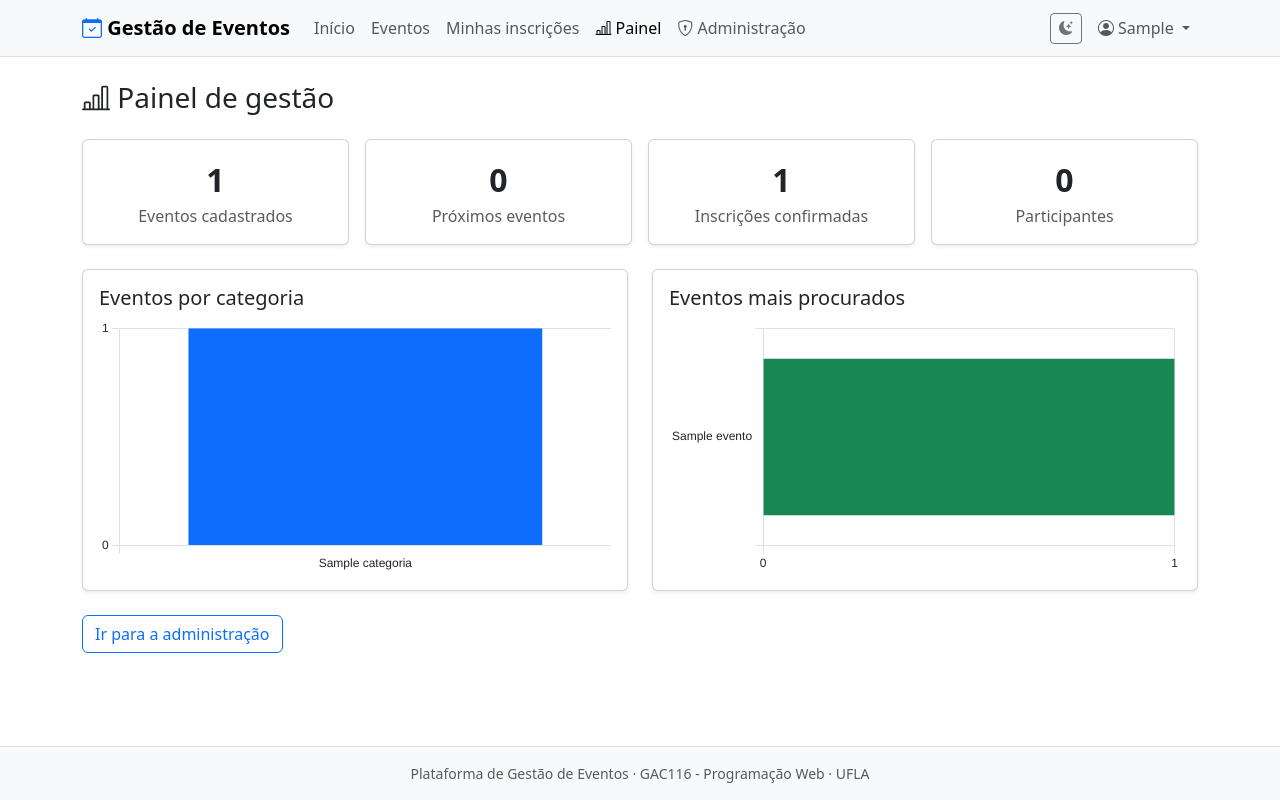
After one commit to LeticiaGNM/plataforma-gestao-eventos, a Django app: page /painel/ in a window 1280 px wide. The commit adds this page. Run offline with Django 5.2, Linux system fonts and the light colour scheme; a user stored in the database is signed in; tables that the repository leaves empty hold one stand-in row (values such as "Sample post").

Commit message:
feat: painel admin

```diff
--- /dev/null
+++ b/eventos/templates/eventos/painel.html
@@ -0,0 +1,105 @@
+{% extends 'base.html' %}
+
+{% block titulo %}Painel · Gestão de Eventos{% endblock %}
+
+{% block conteudo %}
+<h1 class="h3 mb-4"><i class="bi bi-bar-chart-line"></i> Painel de gestão</h1>
+
+<div class="row g-3 mb-4">
+    <div class="col-6 col-lg-3">
+        <div class="card text-center shadow-sm"><div class="card-body">
+            <div class="fs-2 fw-bold">{{ total_eventos }}</div>
+            <div class="text-body-secondary">Eventos cadastrados</div>
+        </div></div>
+    </div>
+    <div class="col-6 col-lg-3">
+        <div class="card text-center shadow-sm"><div class="card-body">
+            <div class="fs-2 fw-bold">{{ proximos_eventos }}</div>
+            <div class="text-body-secondary">Próximos eventos</div>
+        </div></div>
+    </div>
+    <div class="col-6 col-lg-3">
+        <div class="card text-center shadow-sm"><div class="card-body">
+            <div class="fs-2 fw-bold">{{ total_inscricoes }}</div>
+            <div class="text-body-secondary">Inscrições confirmadas</div>
+        </div></div>
+    </div>
+    <div class="col-6 col-lg-3">
+        <div class="card text-center shadow-sm"><div class="card-body">
+            <div class="fs-2 fw-bold">{{ total_participantes }}</div>
+            <div class="text-body-secondary">Participantes</div>
+        </div></div>
+    </div>
+</div>
+
+<div class="row g-4">
+    <div class="col-lg-6">
+        <div class="card shadow-sm"><div class="card-body">
+            <h2 class="h5">Eventos por categoria</h2>
+            <canvas id="graficoCategorias"></canvas>
+        </div></div>
+    </div>
+    <div class="col-lg-6">
+        <div class="card shadow-sm"><div class="card-body">
+            <h2 class="h5">Eventos mais procurados</h2>
+            <canvas id="graficoEventos"></canvas>
+        </div></div>
+    </div>
+</div>
+
+<p class="mt-4">
+    <a href="{% url 'admin:index' %}" class="btn btn-outline-primary">Ir para a administração</a>
+</p>
+{% endblock %}
+
+{% block scripts %}
+<script src="https://cdn.jsdelivr.net/npm/chart.js"></script>
+{{ grafico_categorias|json_script:"dados-categorias" }}
+{{ grafico_eventos|json_script:"dados-eventos" }}
+<script>
+    const dadosCategorias = JSON.parse(document.getElementById('dados-categorias').textContent);
+    const dadosEventos = JSON.parse(document.getElementById('dados-eventos').textContent);
+    let graficos = [];
+
+    function corCss(nome) {
+        return getComputedStyle(document.documentElement).getPropertyValue(nome).trim();
+    }
+
+    function criarGraficos() {
+        graficos.forEach(function (g) { g.destroy(); });
+        // Usa as cores do tema atual (claro ou escuro).
+        Chart.defaults.color = corCss('--bs-body-color');
+        Chart.defaults.borderColor = corCss('--bs-border-color');
+
+        graficos = [
+            new Chart(document.getElementById('graficoCategorias'), {
+                type: 'bar',
+                data: {
+                    labels: dadosCategorias.labels,
+                    datasets: [{ label: 'Eventos', data: dadosCategorias.valores, backgroundColor: '#0d6efd' }]
+                },
+                options: {
+                    plugins: { legend: { display: false } },
+                    scales: { y: { beginAtZero: true, ticks: { precision: 0 } } }
+                }
+            }),
+            new Chart(document.getElementById('graficoEventos'), {
+                type: 'bar',
+                data: {
+                    labels: dadosEventos.labels,
+                    datasets: [{ label: 'Inscrições confirmadas', data: dadosEventos.valores, backgroundColor: '#198754' }]
+                },
+                options: {
+                    indexAxis: 'y',
+                    plugins: { legend: { display: false } },
+                    scales: { x: { beginAtZero: true, ticks: { precision: 0 } } }
+                }
+            })
+        ];
+    }
+
+    criarGraficos();
+    // O botão de tema dispara este evento: redesenhamos com as cores novas.
+    window.addEventListener('tema-alterado', criarGraficos);
+</script>
+{% endblock %}
--- a/eventos/urls.py
+++ b/eventos/urls.py
@@ -9,4 +9,5 @@ urlpatterns = [
     path('eventos/<int:pk>/inscrever/', views.inscrever, name='inscrever'),
     path('eventos/<int:pk>/cancelar/', views.cancelar_inscricao, name='cancelar_inscricao'),
     path('minhas-inscricoes/', views.minhas_inscricoes, name='minhas_inscricoes'),
+    path('painel/', views.painel, name='painel'),
 ]
--- a/eventos/views.py
+++ b/eventos/views.py
@@ -1,8 +1,10 @@
 from django.contrib import messages
+from django.contrib.auth import get_user_model
 from django.contrib.auth.decorators import login_required
+from django.core.exceptions import PermissionDenied
 from django.core.paginator import Paginator
 from django.db import transaction
-from django.db.models import Q
+from django.db.models import Count, Q
 from django.shortcuts import get_object_or_404, redirect, render
 from django.utils import timezone
 from django.views.decorators.http import require_POST
@@ -130,3 +132,35 @@ def minhas_inscricoes(request):
         .select_related('evento', 'evento__local', 'evento__categoria')
     )
     return render(request, 'eventos/minhas_inscricoes.html', {'inscricoes': inscricoes})
+
+@login_required
+def painel(request):
+    # Somente a equipe (is_staff) acessa o painel; os demais recebem erro 403.
+    if not request.user.is_staff:
+        raise PermissionDenied
+
+    hoje = timezone.localdate()
+    confirmada = Inscricao.Status.CONFIRMADA
+
+    eventos_por_categoria = Categoria.objects.annotate(total=Count('eventos')).order_by('nome')
+    mais_procurados = (
+        Evento.objects
+        .annotate(total=Count('inscricoes', filter=Q(inscricoes__status=confirmada)))
+        .order_by('-total', 'titulo')[:5]
+    )
+
+    contexto = {
+        'total_eventos': Evento.objects.count(),
+        'proximos_eventos': Evento.objects.filter(data__gte=hoje).count(),
+        'total_inscricoes': Inscricao.objects.filter(status=confirmada).count(),
+        'total_participantes': get_user_model().objects.filter(is_staff=False).count(),
+        'grafico_categorias': {
+            'labels': [c.nome for c in eventos_por_categoria],
+            'valores': [c.total for c in eventos_por_categoria],
+        },
+        'grafico_eventos': {
+            'labels': [e.titulo for e in mais_procurados],
+            'valores': [e.total for e in mais_procurados],
+        },
+    }
+    return render(request, 'eventos/painel.html', contexto)
--- a/templates/partials/navbar.html
+++ b/templates/partials/navbar.html
@@ -25,6 +25,12 @@
                            href="{% url 'minhas_inscricoes' %}">Minhas inscrições</a>
                     </li>
                     {% if user.is_staff %}
+                        <li class="nav-item">
+                            <a class="nav-link {% if request.resolver_match.url_name == 'painel' %}active{% endif %}"
+                               href="{% url 'painel' %}">
+                                <i class="bi bi-bar-chart-line"></i> Painel
+                            </a>
+                        </li>
                         <li class="nav-item">
                             <a class="nav-link" href="{% url 'admin:index' %}">
                                 <i class="bi bi-shield-lock"></i> Administração
```
